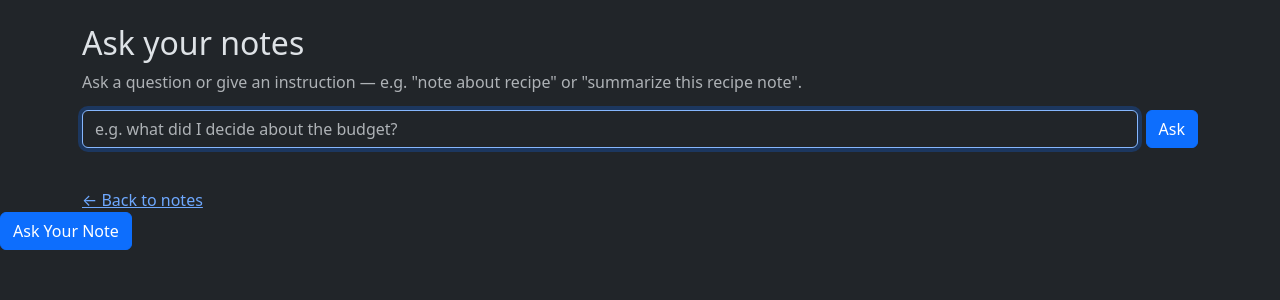
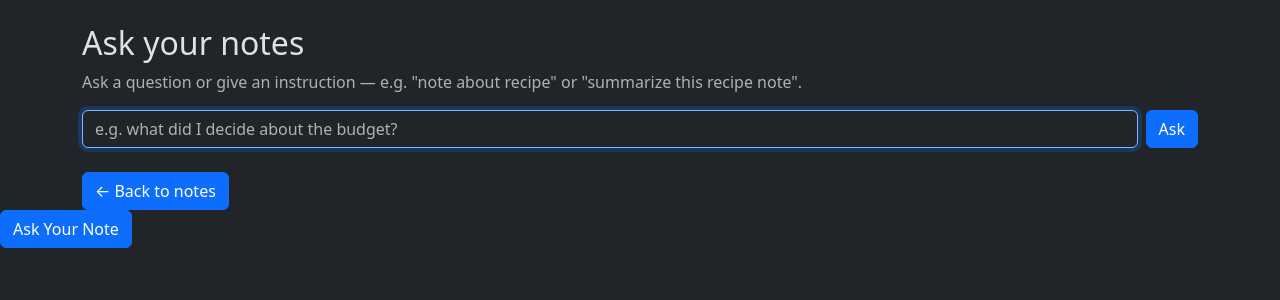
Before and after one commit to itsomshree/notesage, a Django app: page /ask/ in a window 1280 px wide. Shown: the part 56-356 px from the top of the page. Run offline with Django 5.2, Linux system fonts and the light colour scheme; the visitor is signed in with stand-in values (Sample User, id 1).

Commit message:
refactor: improve ask results page layout and button styling for consistency

```diff
--- a/templates/ai_search/ask_results.html
+++ b/templates/ai_search/ask_results.html
@@ -4,7 +4,8 @@
 
 {% block content %}
 <h2>Ask your notes</h2>
-<p class="text-muted">Ask a question or give an instruction — e.g. "note about recipe" or "summarize this recipe note".</p>
+<p class="text-muted">Ask a question or give an instruction — e.g. "note about recipe" or "summarize this recipe note".
+</p>
 
 <form method="get" class="d-flex gap-2 mb-4">
     <input type="text" name="q" value="{{ query }}" class="form-control"
@@ -41,5 +42,5 @@
 </div>
 {% endif %}
 
-<a href="{% url 'note_list' %}" class="d-inline-block mt-3">&larr; Back to notes</a>
+<a href="{% url 'note_list' %}" class="btn btn-primary back-btn">&larr; Back to notes</a>
 {% endblock %}
```
